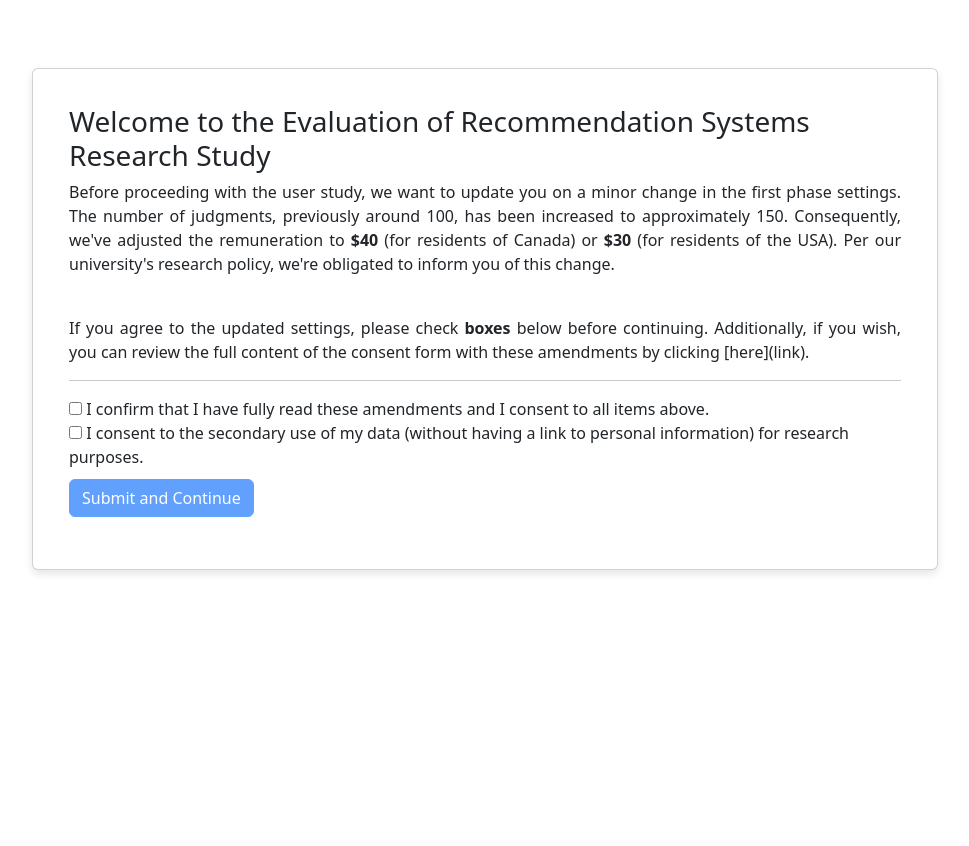
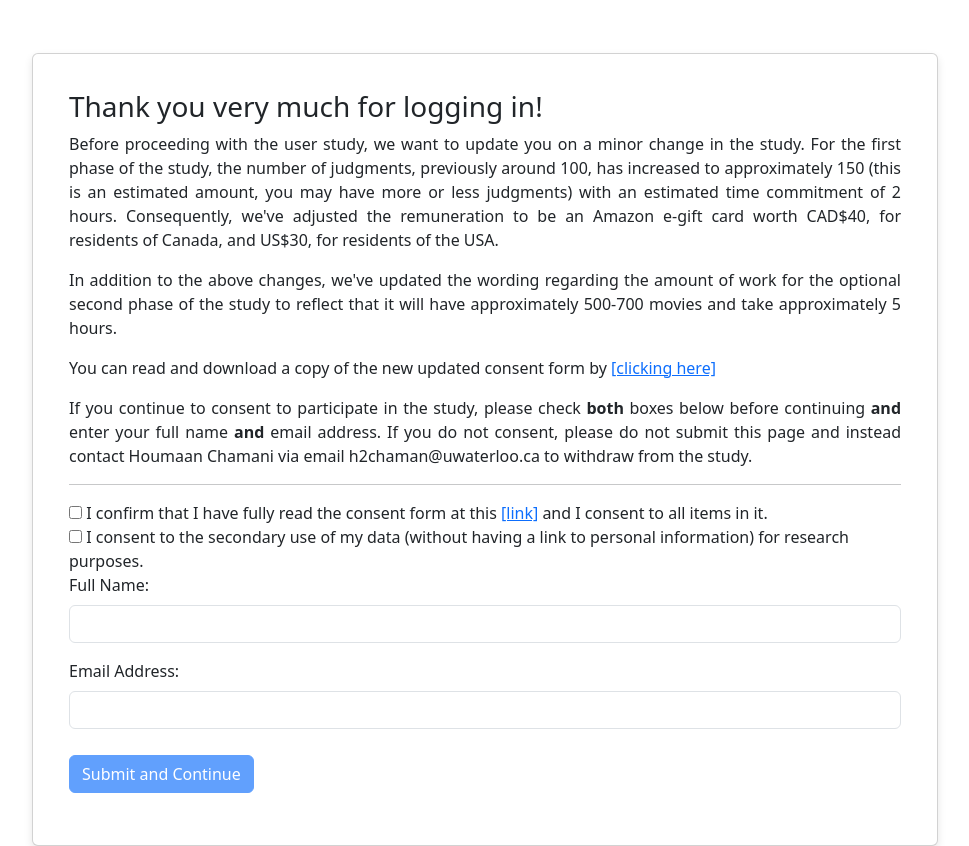
Before and after one commit to maancham/IRMrec, a Django app: template movies/templates/movies/newconsent.html in a window 1280 px wide. Shown: the part 42-888 px from the top of the page, without its empty margins (155-1124 px from the left). Before the commit the page ends 616 px from the top, so only its background shows below. Run offline with Django 4.2, Linux system fonts and the light colour scheme; the template is opened without the code that fills it, so the values that code supplies are empty; some libraries are stand-ins or nearby versions.

Commit message:
updates to new consent html

```diff
--- a/movies/templates/movies/newconsent.html
+++ b/movies/templates/movies/newconsent.html
@@ -33,7 +33,7 @@
 </style>
 
 
-<div class="container">
+<div class="container" style="margin-top: -15px;">
   <ol class="breadcrumb my-4">
     {% block breadcrumb %}
     {% endblock %}
@@ -44,19 +44,26 @@
       <div class="col-lg-10">
         <div class="card">
           <div class="card-body">
-            <h3 class="card-title">Welcome to the Evaluation of Recommendation Systems Research Study</h3>
+            <h3 class="card-title">Thank you very much for logging in!</h3>
             <p class="card-text" style="text-align: justify;">
-                Before proceeding with the user study, we want to update you on a minor change in the first phase
-                settings. The number of judgments, previously around 100, has been increased to approximately 150.
-                Consequently, we've adjusted the remuneration to <strong>$40</strong> (for residents of Canada) or <strong>$30</strong> (for residents of the USA).
-                Per our university's research policy, we're obligated to inform you of this change.
+              Before proceeding with the user study, we want to update you on a minor change in the study. For the first phase of the study, the number of judgments,
+              previously around 100, has increased to approximately 150 (this is an estimated amount, you may have more or less judgments) with an estimated time commitment
+              of 2 hours. Consequently, we've adjusted the remuneration to be an Amazon e-gift card worth CAD$40, for residents of Canada, and US$30, for residents of the USA.
             </p>
 
-            <br>
+            <p class="card-text" style="text-align: justify;">
+              In addition to the above changes, we've updated the wording regarding the amount of work for the optional second phase of the study to reflect that it
+              will have approximately 500-700 movies and take approximately 5 hours.
+            </p>
 
             <p class="card-text" style="text-align: justify;">
-                If you agree to the updated settings, please check <strong>boxes</strong> below before continuing. Additionally,
-                if you wish, you can review the full content of the consent form with these amendments by clicking [here](link).
+              You can read and download a copy of the new updated consent form by <a href="https://drive.google.com/file/d/1kJUagYoruJnNJJIJpgFZp-IRP3p5Og6F/view?usp=sharing">[clicking here]</a>
+            </p>
+
+
+            <p class="card-text" style="text-align: justify;">
+              If you continue to consent to participate in the study, please check <strong>both</strong> boxes below before continuing <strong>and</strong> enter your full name <strong>and</strong> email address.  If you do not consent,
+              please do not submit this page and instead contact Houmaan Chamani via email h2chaman@uwaterloo.ca to withdraw from the study.
             </p>
 
             <hr>
@@ -66,7 +73,7 @@
                 {% csrf_token %}
                 <label>
                     <input type="checkbox" name="read_and_consent" required>
-                    I confirm that I have fully read these amendments and I consent to all items above.
+                    I confirm that I have fully read the consent form at this <a href="https://drive.google.com/file/d/1kJUagYoruJnNJJIJpgFZp-IRP3p5Og6F/view?usp=sharing">[link]</a> and I consent to all items in it.
                 </label>
 
                 <br>
@@ -77,6 +84,16 @@
                 </label>
 
                 <br>
+
+                <div class="mb-3">
+                  <label for="fullName" class="form-label">Full Name:</label>
+                  <input type="text" class="form-control" id="fullName" name="full_name" required>
+                </div>
+
+                <div class="mb-3">
+                    <label for="email" class="form-label">Email Address:</label>
+                    <input type="email" class="form-control" id="email" name="email" required>
+                </div>
 
                 <button type="submit" class="btn btn-primary" id="submitBtn" disabled>Submit and Continue</button>
             </form>
```
